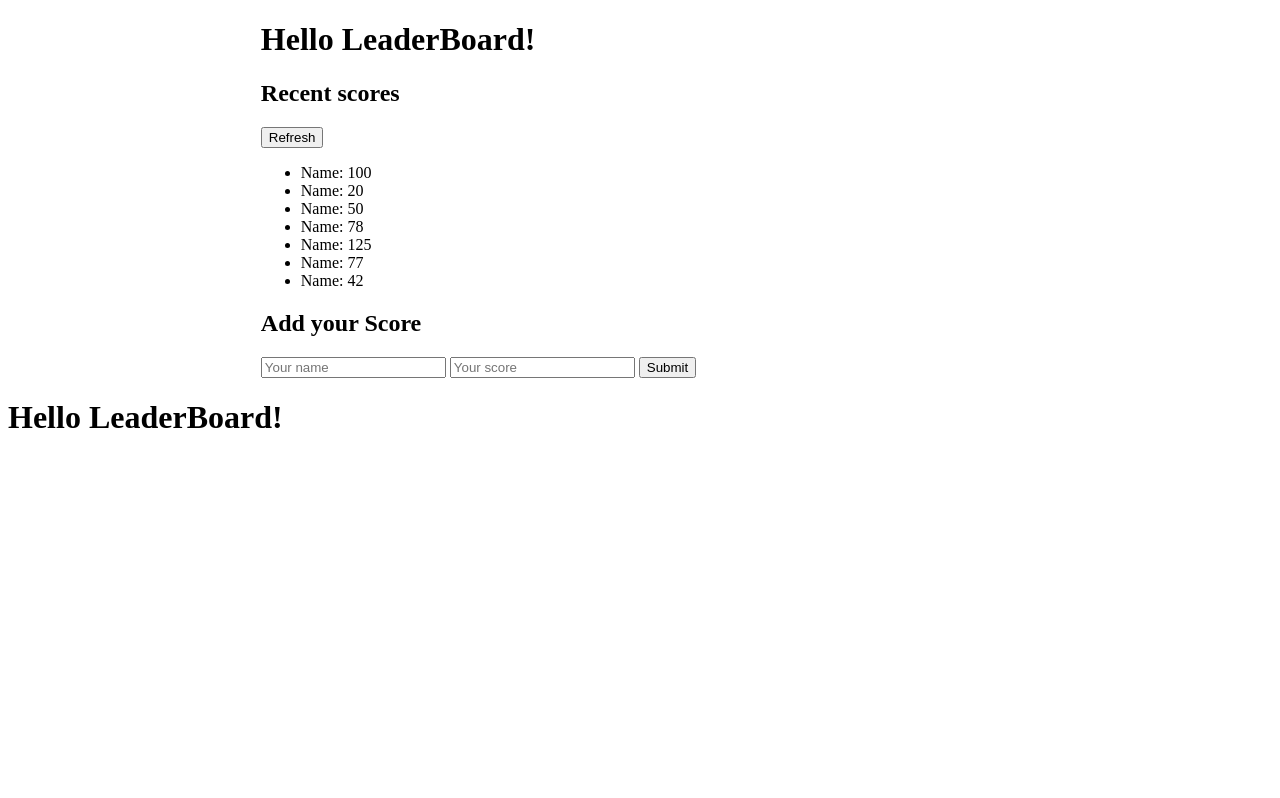
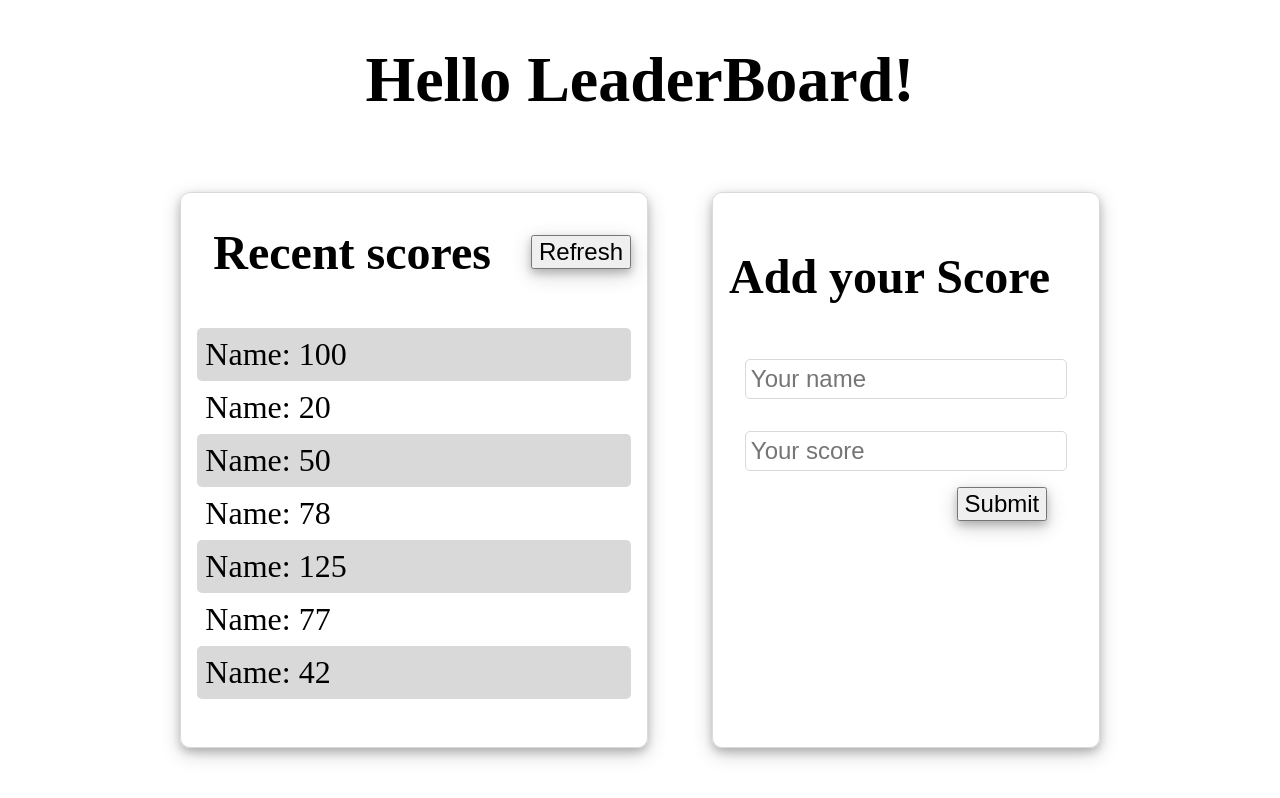
Before and after one commit to Mihndim2020/LeaderBoard-List-App, a website built with webpack: page src/index.html in a window 1280 px wide. Built offline with nearby package versions, Linux system fonts and the light colour scheme.

Commit message:
Add styling

```diff
--- a/src/index.html
+++ b/src/index.html
@@ -9,11 +9,11 @@
 <body>
   <main class="content">
     <h1>Hello LeaderBoard!</h1>
-    <div class="maint-container">
+    <div class="main-container">
       <div class="recent-scores">
         <div class="title">
-          <h2>Recent scores</h2>
-          <button>Refresh</button>
+          <h2 class="recent">Recent scores</h2>
+          <button class="refresh-btn ">Refresh</button>
         </div>
         <ul class="players">
           <li>Name: 100</li>
@@ -25,18 +25,19 @@
           <li>Name: 42</li>
         </ul>
       </div>
+
       <div class="add-your-score">
         <h2>Add your Score</h2>
         <form action="">
           <input type="text" placeholder="Your name">
           <input type="text" placeholder="Your score">
-          <button type="submit">Submit</button>
+          <button class="btn" type="submit">Submit</button>
         </form>
+      </div>
 
-      </div>
     </div>
 
   </main>
-  <h1>Hello LeaderBoard!</h1>
+
 </body>
 </html>
--- a/src/style.css
+++ b/src/style.css
@@ -1,5 +1,95 @@
-main {
-  width: 60%;
+htmt {
+  font-size: 16px;
+}
+
+body {
+  display: flex;
+  margin: 0 auto;
+  text-align: left;
+  font-size: 2rem;
+}
+
+main,
+form {
+  display: flex;
+  flex-direction: column;
+  align-items: center;
+  justify-content: center;
+  align-content: space-around;
+  width: 80%;
   height: auto;
   margin: 0 auto;
 }
+
+ h1 {
+   font-size: 4rem;
+   text-align: left;
+ }
+
+ h2 {
+   font-size: 3rem;
+ }
+
+.main-container,
+.title {
+  display: flex;
+  flex-direction: row;
+  justify-content: space-around;
+  width: auto;
+  height: auto;
+  margin: 0 auto;
+}
+
+.title {
+  align-items: center;
+}
+
+ul {
+  list-style: none;
+  padding-left: 0;
+  width: auto;
+  align-self: flex-start;
+}
+
+li {
+  padding: 0.5rem;
+  border-radius: 5px;
+}
+
+li:nth-child(odd) {
+  background: #d9d9d9;
+}
+
+.recent-scores,
+.add-your-score {
+  border: solid 1px #D9D9D9;
+  box-shadow: 0 4px 8px 0 rgb(0 0 0 / 20%), 0 6px 20px 0 rgb(0 0 0 / 19%);
+  border-radius: 10px;
+  padding: 1rem;
+  margin: 2rem;
+}
+
+.recent {
+  margin: 1rem;
+}
+
+.refresh-btn {
+  font-size: 1.5rem;
+  justify-self: center;
+  box-shadow: 0 4px 8px 0 rgb(0 0 0 / 20%), 0 6px 20px 0 rgb(0 0 0 / 19%);
+  margin-left: 1.5rem;
+}
+
+.btn {
+  font-size: 1.5rem;
+  align-self: flex-end;
+  box-shadow: 0 4px 8px 0 rgb(0 0 0 / 20%), 0 6px 20px 0 rgb(0 0 0 / 19%);
+}
+
+input {
+  font-size: 1.5rem;
+  padding: 0.3rem;
+  border: solid .3px #d9d9d9;
+  border-radius: 5px;
+  margin: 1rem;
+}
```
